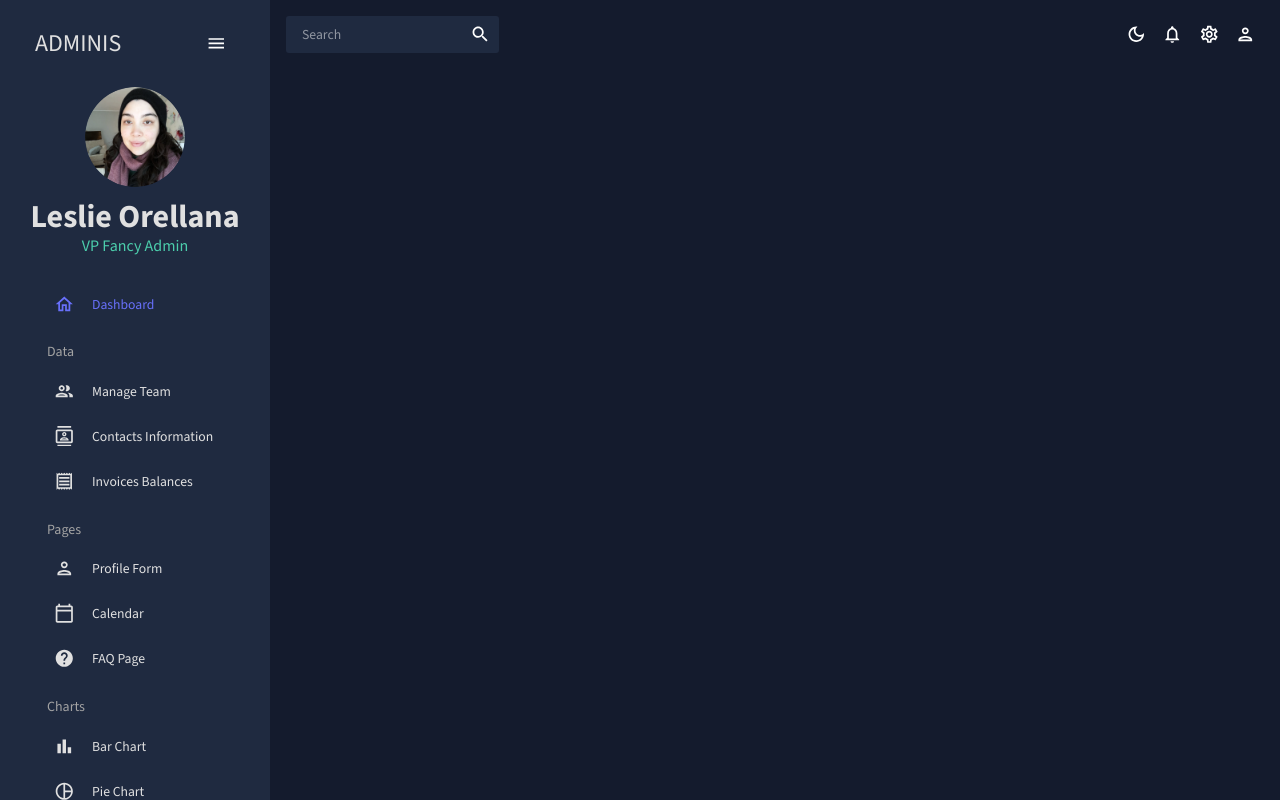
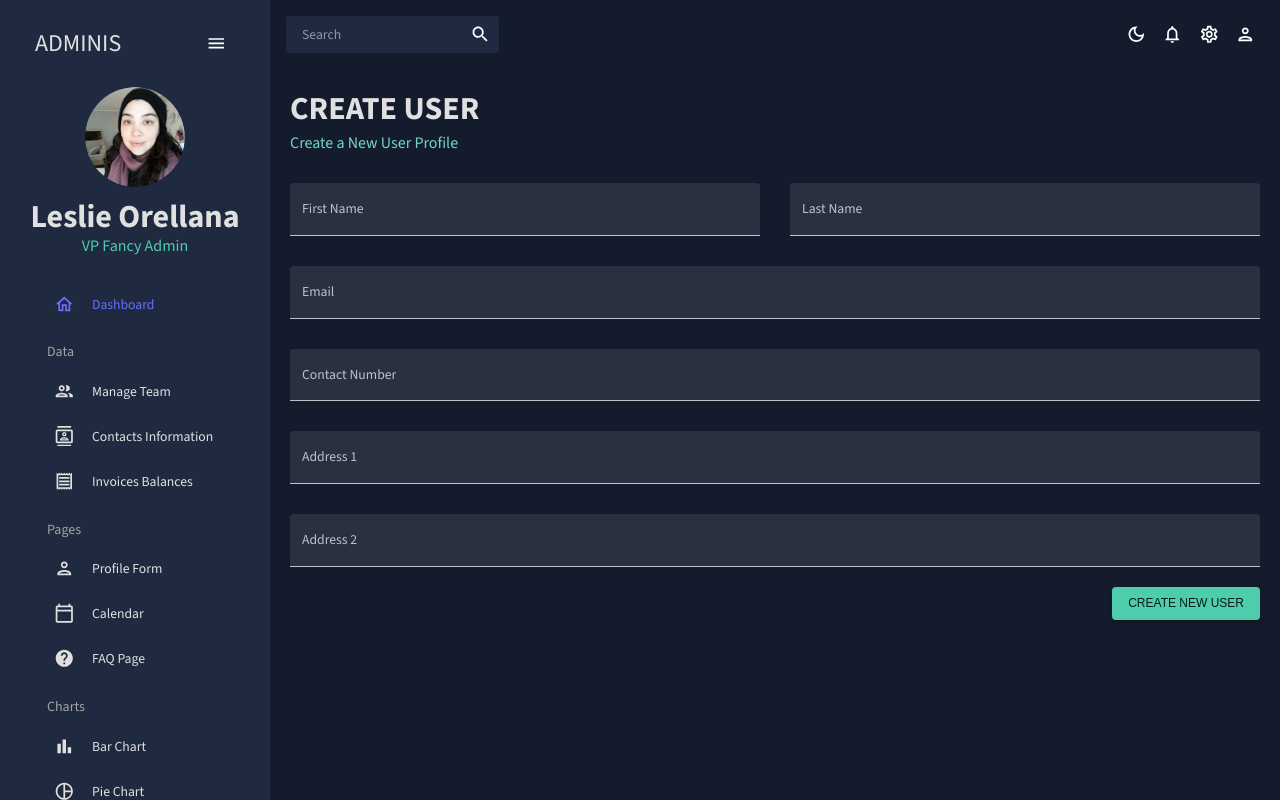
Before and after one commit to lesore0789/react-admin, a React (Create React App) app: page /form in a window 1280 px wide. Built offline with nearby package versions, Linux system fonts and the light colour scheme.

Commit message:
form component complete

```diff
--- a/src/App.js
+++ b/src/App.js
@@ -8,7 +8,7 @@
 import Invoices from "./scenes/invoices";
 import Contacts from "./scenes/contacts";
 // import Bar from "./scenes/bar";
-// import Form from "./scenes/form";
+import Form from "./scenes/form";
 // import Line from "./scenes/line";
 // import Pie from "./scenes/pie";
 // import FAQ from "./scenes/faq";
@@ -31,7 +31,7 @@
               <Route path="/team" element={<Team />} />
               <Route path="/contacts" element={<Contacts />} />
               <Route path="/invoices" element={<Invoices />} />
-              {/* <Route path="/form" element={<Form />} /> */}
+              <Route path="/form" element={<Form />} />
               {/* <Route path="/bar" element={<Bar />} /> */}
               {/* <Route path="/pie" element={<Pie />} /> */}
               {/* <Route path="/line" element={<Line />} /> */}
--- /dev/null
+++ b/src/scenes/form/index.jsx
@@ -0,0 +1,150 @@
+import { Box, Button, TextField } from "@mui/material";
+import { Formik } from "formik";
+import * as yup from "yup";
+import useMediaQuery from "@mui/material/useMediaQuery";
+import Header from "../../components/Header";
+
+const initialValues = {
+  firstName:"",
+  lastName:"",
+  email:"",
+  contact:"",
+  address1:"",
+  address2:"",
+}
+
+const phoneRegExp = /^((\+[1-9]{1,4}[ -]?)|(\([0-9]{2,3}\)[ -]?)|([0-9]{2,4})[ -]?)*?[0-9]{3,4}[ -]?[0-9]{3,4}$/;
+
+
+const userSchema = yup.object().shape({
+  firstName: yup.string().required("required"),
+  lastName: yup.string().required("required"),
+  email: yup.string().email("invalid email").required("required"),
+  contact: yup
+  .string()
+  .matches(phoneRegExp, "Phone number is not valid")
+  .required("required"),
+  address1: yup.string().required("required"),
+  address2: yup.string().required("required"),
+})
+
+const Form = () => {
+  const isNonMobile = useMediaQuery("(min-width:600px)");
+
+  const handleFormSubmit = (values) => {
+    console.log(values)
+  }
+
+  return (
+    <Box m="20px">
+      <Header title="CREATE USER" subtitle="Create a New User Profile" />
+
+      <Formik
+        onSubmit={handleFormSubmit}
+        initialValues={initialValues}
+        validationSchema={userSchema}
+      >
+        {({ values, errors, touched, handleBlur, handleChange, handleSubmit}) => (
+          <form onSubmit={handleSubmit}>
+            <Box
+              display="grid"
+              gap="30px"
+              gridTemplateColumns="repeat(4, minmax(0, 1fr))"
+              sx={{
+                "& > div": {gridColumn: isNonMobile ? undefined : "span 4"}
+              }}
+            >
+
+              <TextField
+                fullWidth
+                variant="filled"
+                type="text"
+                label="First Name"
+                onBlur={handleBlur}
+                onChange={handleChange}
+                value={values.firstName}
+                name="firstName"
+                error={!!touched.firstName && !!errors.firstName}
+                helperText={touched.firstName && errors.firstName}
+                sx={{ gridColumn:"span 2" }}
+              />
+
+              <TextField
+                fullWidth
+                variant="filled"
+                type="text"
+                label="Last Name"
+                onBlur={handleBlur}
+                onChange={handleChange}
+                value={values.lastName}
+                name="lastName"
+                error={!!touched.Name && !!errors.Name}
+                helperText={touched.Name && errors.Name}
+                sx={{ gridColumn:"span 2" }}
+              />
+              <TextField
+                fullWidth
+                variant="filled"
+                type="text"
+                label="Email"
+                onBlur={handleBlur}
+                onChange={handleChange}
+                value={values.email}
+                name="email"
+                error={!!touched.email && !!errors.email}
+                helperText={touched.email && errors.email}
+                sx={{ gridColumn:"span 4" }}
+              />
+              <TextField
+                fullWidth
+                variant="filled"
+                type="text"
+                label="Contact Number"
+                onBlur={handleBlur}
+                onChange={handleChange}
+                value={values.contact}
+                name="contact"
+                error={!!touched.contact && !!errors.contact}
+                helperText={touched.contact && errors.contact}
+                sx={{ gridColumn:"span 4" }}
+              />
+              <TextField
+                fullWidth
+                variant="filled"
+                type="text"
+                label="Address 1"
+                onBlur={handleBlur}
+                onChange={handleChange}
+                value={values.address1}
+                name="address1"
+                error={!!touched.address1 && !!errors.address1}
+                helperText={touched.address1 && errors.address1}
+                sx={{ gridColumn:"span 4" }}
+              />
+              <TextField
+                fullWidth
+                variant="filled"
+                type="text"
+                label="Address 2"
+                onBlur={handleBlur}
+                onChange={handleChange}
+                value={values.address2}
+                name="address2"
+                error={!!touched.address2 && !!errors.address2}
+                helperText={touched.address2 && errors.address2}
+                sx={{ gridColumn:"span 4" }}
+              />
+            </Box>
+            <Box display="flex" justifyContent="end" mt="20px">
+              <Button type="submit" color="secondary" variant="contained">
+                Create New User
+              </Button>
+            </Box>
+          </form>
+        )}
+      </Formik>
+    </Box>
+  )
+}
+
+export default Form
```
Also changed, not shown: package.json (+6 -4 lines), 1 other file (tests, documents, lock files or other folders).
